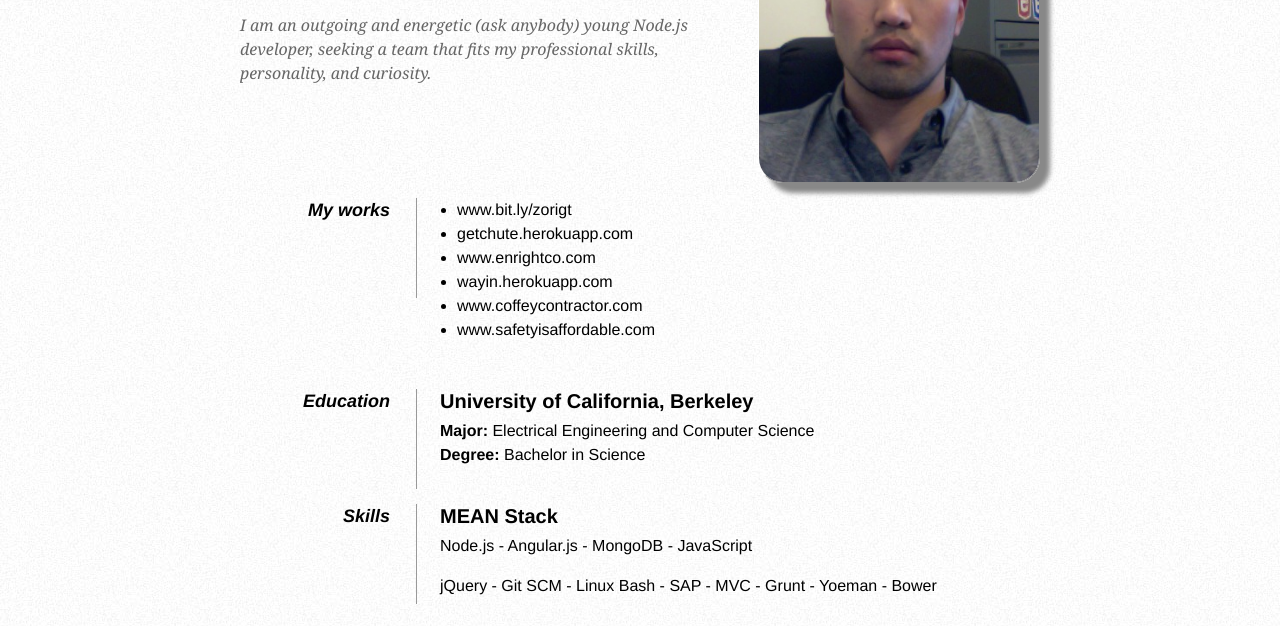
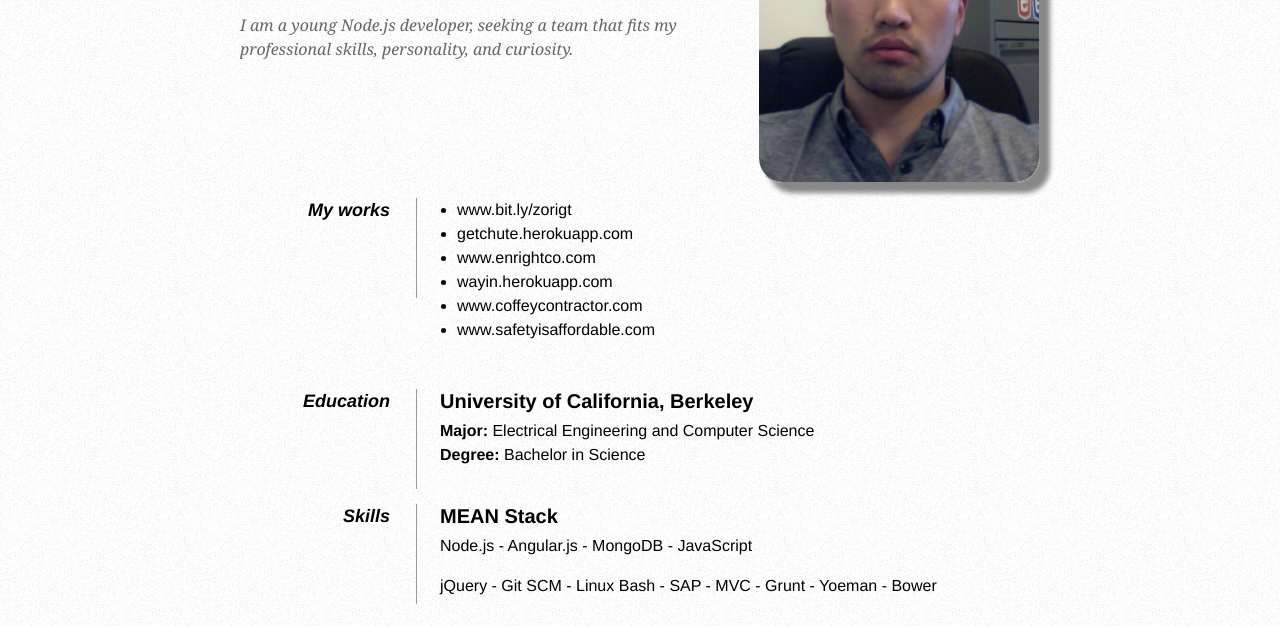
Before and after one commit to Zorigt/zorigt, a website: page public/index.html in a window 1280 px wide. Shown: the part 155-781 px from the top of the page. Drawn offline with Linux system fonts and the light colour scheme; files whose address does not match are found by name.

Commit message:
changed objective

```diff
--- a/public/index.html
+++ b/public/index.html
@@ -32,7 +32,7 @@
 
         <div id="objective">
             <p>
-                I am an outgoing and energetic (ask anybody) young Node.js developer, seeking a team that fits my professional skills, personality, and curiosity.
+                I am a young Node.js developer, seeking a team that fits my professional skills, personality, and curiosity.
             </p>
         </div>
 
```
